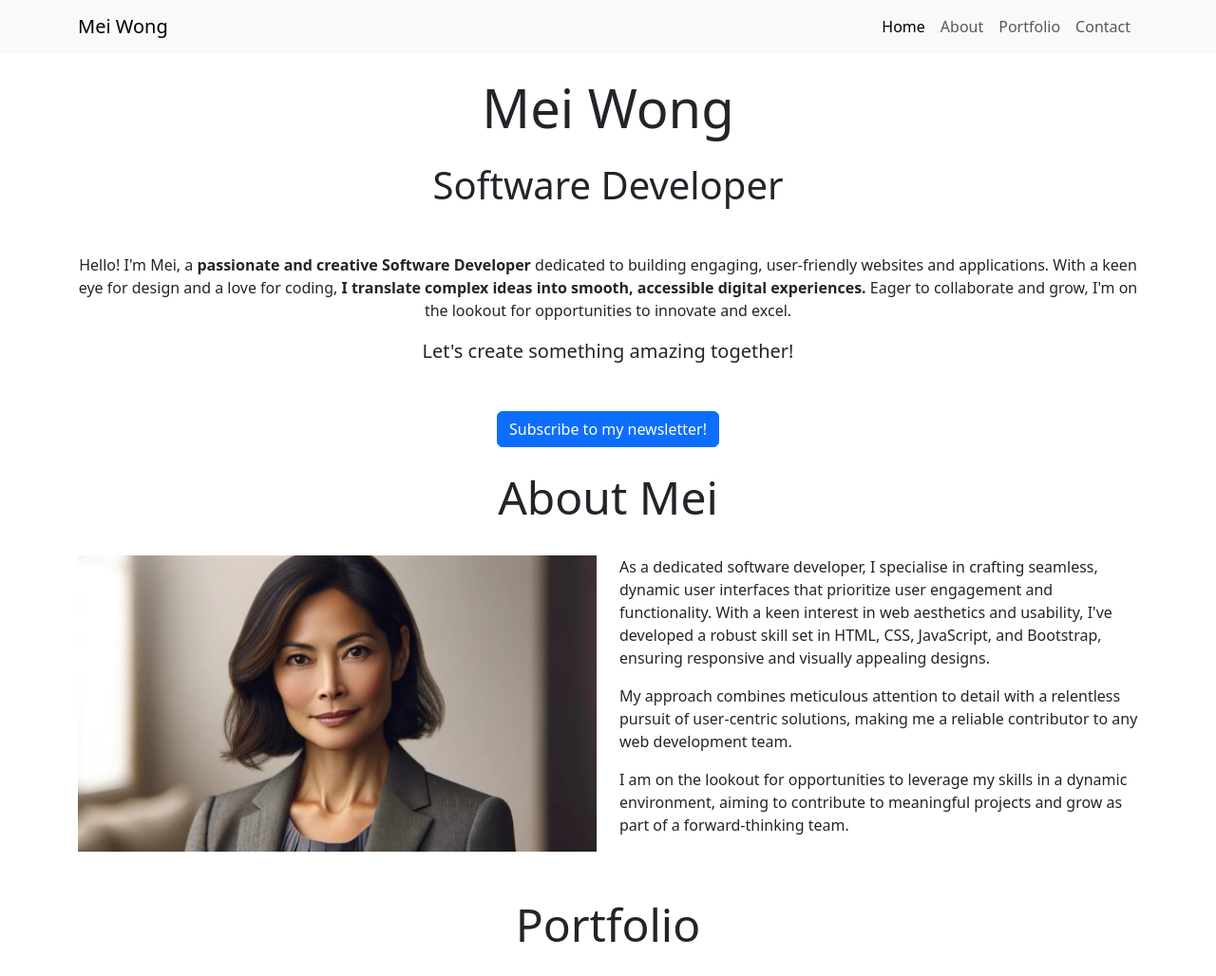
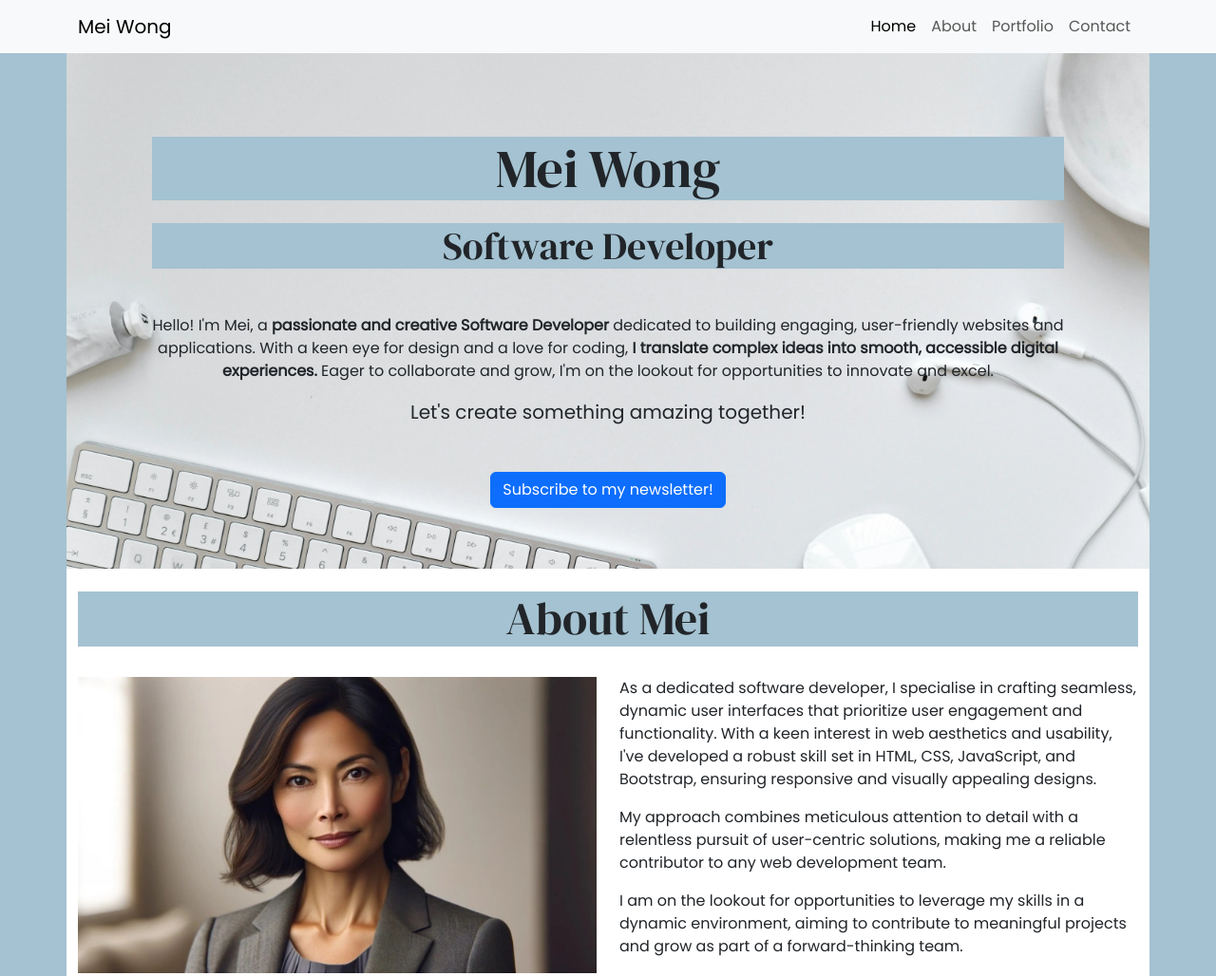
Before and after one commit to csmatthew/bs-portfolio, a plain HTML site: page index.html in a window 1280 px wide. Shown: the top 1028 px of the page at 95% size. Drawn offline with nearby package versions, Linux system fonts and the light colour scheme.

Commit message:
Add first custom styles

```diff
--- /dev/null
+++ b/assets/css/style.css
@@ -0,0 +1,50 @@
+/*
+    #a4c2d1; egg blue
+    #dbdcde; light grey
+    #1f7798; mid-blue
+    #184f63; dark-blue
+*/
+
+/* global styles */
+
+@import url('https://fonts.googleapis.com/css2?family=DM+Serif+Display:ital@0;1&family=Poppins&display=swap');
+
+body {
+    font-family: "Poppins", sans-serif;
+    background-color: #a4c2d1; /* egg blue */
+}
+
+h1,
+h2 {
+    font-family: "DM Serif Display", serif;
+    background-color: #a4c2d1; /* egg blue */
+}
+
+/* About section */
+
+#about {
+    background-color: white;
+}
+
+/* Portfolio */
+
+#portfolio {
+    background-color: #dbdcde; /* light grey */
+}
+
+/* Contact section */
+
+#contact {
+    background-color: white;
+}
+
+/* Header */
+
+#hero {
+    background-color: #dbdcde; /* light grey */
+    background-image: url("../images/background.webp");
+    background-size: cover;
+    background-position: 50% 70%;
+    min-height: 500px;
+    padding: 5% 7%;
+}
--- a/index.html
+++ b/index.html
@@ -8,7 +8,10 @@
     <!-- Bootstrap CSS Link -->
     <link href="https://cdn.jsdelivr.net/npm/bootstrap@5.3.3/dist/css/bootstrap.min.css" rel="stylesheet"
         integrity="sha384-QWTKZyjpPEjISv5WaRU9OFeRpok6YctnYmDr5pNlyT2bRjXh0JMhjY6hW+ALEwIH" crossorigin="anonymous">
-</head>
+
+    <!-- Custom CSS Stylesheet -->
+    <link rel="stylesheet" href="assets/css/style.css">
+    </head>
 
 <body>
     <nav class="navbar navbar-expand-sm bg-body-tertiary">
```
Also changed, not shown: assets/images/background.webp (added).
